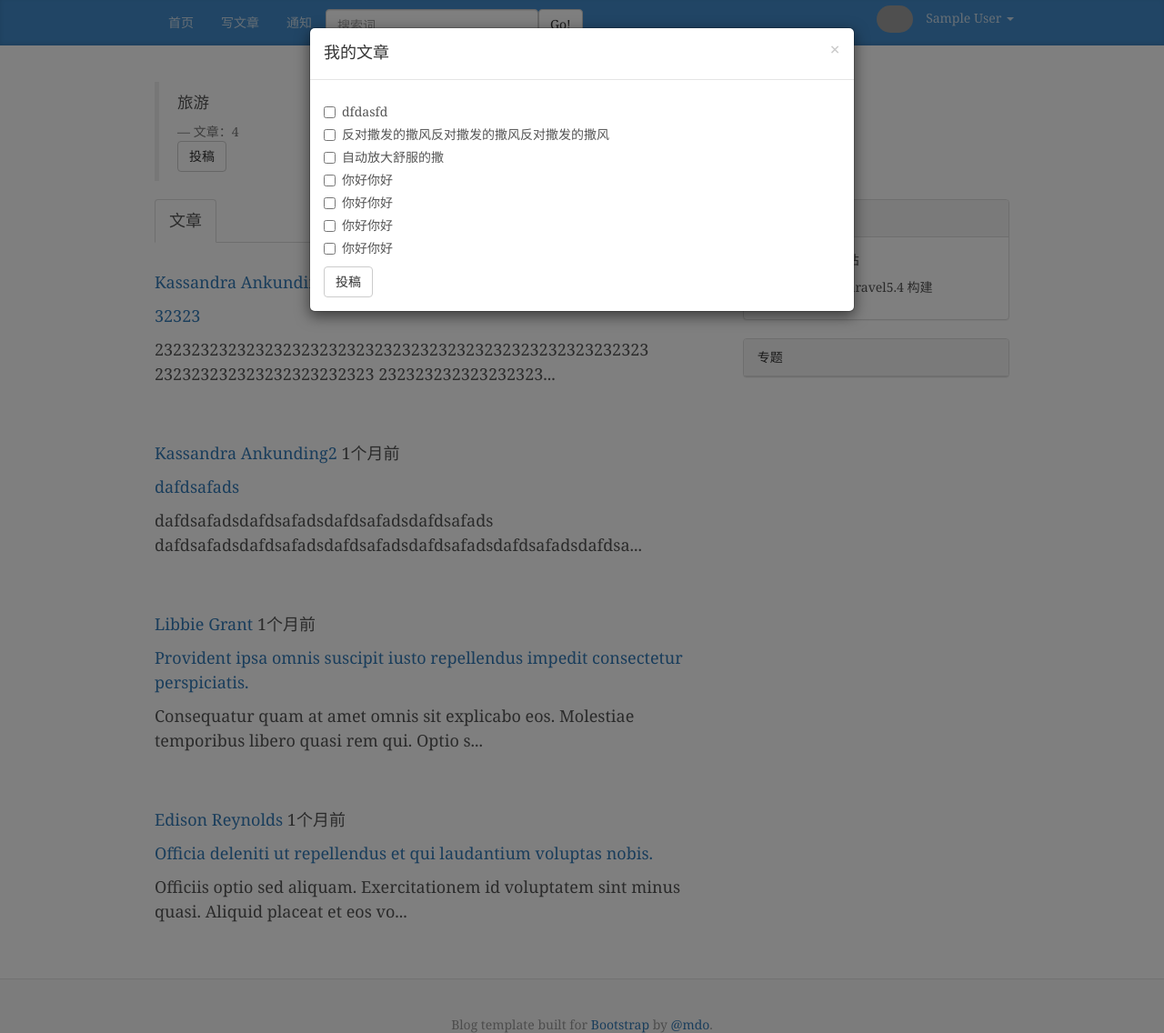
After one commit to chendaye/Laravel, a Laravel app: template resources/views/topic/show.blade.php in a window 1280 px wide, after a click on "投稿". The commit adds this page. Shown: the whole page at 91% size. Run offline with Laravel 8, Linux system fonts and the light colour scheme; the template is opened without the code that fills it, so the values that code supplies are empty; the visitor is signed in with stand-in values (Sample User, id 1); settings files or empty folders that the repository lacks are supplied; some libraries are stand-ins or nearby versions; grey boxes are pictures that could not be loaded.

Commit message:
user center

```diff
--- a/app/Providers/AppServiceProvider.php
+++ b/app/Providers/AppServiceProvider.php
@@ -2,12 +2,15 @@
 
 namespace App\Providers;
 
+use App\Topic;
 use Illuminate\Support\ServiceProvider;
 use Illuminate\Support\Facades\Schema;
+use Illuminate\View\View;
 
 class AppServiceProvider extends ServiceProvider
 {
     /**
+     * 每一个请求都会经过这里
      * Bootstrap any application services.
      *启动的时候会执行
      * @return void
@@ -16,6 +19,11 @@ class AppServiceProvider extends ServiceProvider
     {
         //5.4 默认编码是 mbstring  4个字节对应一个字符 => 767/4 = 191  原先“max key length is 767 bytes”
         Schema::defaultStringlength(191);
+        //给每一个页面注入专题模块
+        \View::composer('layout.sidebar', function ($view){
+            $topics =  Topic::all();
+            $view->with('topics', $topics);
+        });
     }
 
     /**
--- /dev/null
+++ b/app/Topic.php
@@ -0,0 +1,9 @@
+<?php
+
+namespace App;
+
+
+class Topic extends Model
+{
+    //
+}
--- a/app/User.php
+++ b/app/User.php
@@ -47,7 +47,7 @@ class User extends AuthentiUsers
     }
 
     /**
-     * 当前用户 是否 被 每一个  $uid 关注了
+     * 当前用户 是否 被 某一个  $uid 关注了
      * @param $uid
      * @return mixed
      */
@@ -85,7 +85,7 @@ class User extends AuthentiUsers
      * @param $uid
      * @return mixed
      */
-    public function unFun($uid)
+    public function unFan($uid)
     {
         //实例一个Fun对象
         $fan = new Fan();
--- /dev/null
+++ b/public/js/focus.js
@@ -0,0 +1,46 @@
+//绕过token
+$.ajaxSetup({
+    headers: {
+        'X-CSRF-TOKEN': $('meta[name="csrf-token"]').attr('content')
+    }
+});
+$(".like-button").click(function (event) {
+    target = $(event.target);
+    var current_like = target.attr("like-value");
+    var user_id = target.attr("like-user");
+    //var _token = target.attr("_token");
+    // 已经关注了
+    if (current_like == 1) {
+        // 取消关注
+        $.ajax({
+            url: "/Laravel/user/" + user_id + "/unFan",
+            method: "POST",
+            //data: {"_token": _token},
+            dataType: "json",
+            success: function success(data) {
+                if (data.error != 0) {
+                    return;
+                }
+                target.attr("like-value", 0);
+                target.text("关注");
+            }
+        });
+    } else {
+        // 取消关注
+        $.ajax({
+            url: "/Laravel/user/" + user_id + "/fan",
+            method: "POST",
+            //data: {"_token": _token},
+            dataType: "json",
+            success: function success(data) {
+                if (data.error != 0) {
+                    alert(data.msg);
+                    return;
+                }
+
+                target.attr("like-value", 1);
+                target.text("取消关注");
+            }
+        });
+    }
+});
--- a/resources/views/layout/main.blade.php
+++ b/resources/views/layout/main.blade.php
@@ -53,6 +53,7 @@
 <script src="https://cdn.bootcss.com/bootstrap/3.3.7/js/bootstrap.min.js"></script>
 <script type="text/javascript" src="/Laravel/public/js/wangEditor.min.js"></script>
 <script src="/Laravel/public/js/ylaravel.js"></script>
+<script src="/Laravel/public/js/focus.js"></script>
 
 </body>
 </html>
--- a/resources/views/layout/sidebar.blade.php
+++ b/resources/views/layout/sidebar.blade.php
@@ -22,19 +22,12 @@
         </div>
 
         <ul class="category-root list-group">
+            @foreach($topics as $topic)
             <li class="list-group-item">
-                <a href="/topic/1">旅游
+                <a href="/Laravel/topic/{{ $topic->id }}">{{ $topic->name }}
                 </a>
             </li>
-            <li class="list-group-item">
-                <a href="/topic/2">轻松
-                </a>
-            </li>
-            <li class="list-group-item">
-                <a href="/topic/5">测试专题
-                </a>
-            </li>
+            @endforeach
         </ul>
-
     </aside>
 </div>
--- a/resources/views/post/index.blade.php
+++ b/resources/views/post/index.blade.php
@@ -35,7 +35,7 @@
         @foreach($post as $key => $val)
         <div class="blog-post">
             <h2 class="blog-post-title"><a href="/Laravel/posts/{{$val->id}}" >{{$val->title}}</a></h2>
-            <p class="blog-post-meta">{{$val->created_at->toFormattedDateString()}} <a href="/user/{{ $val->user_id }}">{{ $val->user->name }}</a></p>
+            <p class="blog-post-meta">{{$val->created_at->toFormattedDateString()}} <a href="/Laravel/user/{{ $val->user_id }}">{{ $val->user->name }}</a></p>
 
             <p>{!! str_limit($val->content, 1000, '......') !!}
             <p class="blog-post-meta">赞 {{ $val->all_zan_count }}  | 评论 {{ $val->comment_count }}</p>
--- /dev/null
+++ b/resources/views/topic/show.blade.php
@@ -0,0 +1,110 @@
+@extends('layout.main')
+@section('content')
+<div class="col-sm-8">
+    <blockquote>
+        <p>旅游</p>
+        <footer>文章：4</footer>
+        <button class="btn btn-default topic-submit"  data-toggle="modal" data-target="#topic_submit_modal" topic-id="1" _token="MESUY3topeHgvFqsy9EcM916UWQq6khiGHM91wHy" type="button">投稿</button>
+    </blockquote>
+</div>
+<div class="modal fade" id="topic_submit_modal" tabindex="-1" role="dialog" >
+    <div class="modal-dialog" role="document">
+        <div class="modal-content">
+            <div class="modal-header">
+                <button type="button" class="close" data-dismiss="modal" aria-label="Close"><span aria-hidden="true">&times;</span></button>
+                <h4 class="modal-title" id="myModalLabel">我的文章</h4>
+            </div>
+            <div class="modal-body">
+                <form action="/topic/1/submit">
+                    <div class="checkbox">
+                        <label>
+                            <input type="checkbox" name="post_ids[]" value="56">
+                            dfdasfd
+                        </label>
+                    </div>
+                    <div class="checkbox">
+                        <label>
+                            <input type="checkbox" name="post_ids[]" value="57">
+                            反对撒发的撒风反对撒发的撒风反对撒发的撒风
+                        </label>
+                    </div>
+                    <div class="checkbox">
+                        <label>
+                            <input type="checkbox" name="post_ids[]" value="58">
+                            自动放大舒服的撒
+                        </label>
+                    </div>
+                    <div class="checkbox">
+                        <label>
+                            <input type="checkbox" name="post_ids[]" value="59">
+                            你好你好
+                        </label>
+                    </div>
+                    <div class="checkbox">
+                        <label>
+                            <input type="checkbox" name="post_ids[]" value="60">
+                            你好你好
+                        </label>
+                    </div>
+                    <div class="checkbox">
+                        <label>
+                            <input type="checkbox" name="post_ids[]" value="61">
+                            你好你好
+                        </label>
+                    </div>
+                    <div class="checkbox">
+                        <label>
+                            <input type="checkbox" name="post_ids[]" value="62">
+                            你好你好
+                        </label>
+                    </div>
+                    <button type="submit" class="btn btn-default">投稿</button>
+                </form>
+            </div>
+        </div>
+    </div>
+</div>
+<div class="col-sm-8 blog-main">
+    <div class="nav-tabs-custom">
+        <ul class="nav nav-tabs">
+            <li class="active"><a href="#tab_1" data-toggle="tab" aria-expanded="true">文章</a></li>
+        </ul>
+        <div class="tab-content">
+            <div class="tab-pane active" id="tab_1">
+                <div class="blog-post" style="margin-top: 30px">
+                    <p class=""><a href="/user/5">Kassandra Ankunding2</a> 1个月前</p>
+                    <p class=""><a href="/posts/55" >32323</a></p>
+
+                    <p>232323232323232323232323232323232323232323232323232323
+                        232323232323232323232323
+                        232323232323232323...</p>
+                </div>
+                <div class="blog-post" style="margin-top: 30px">
+                    <p class=""><a href="/user/5">Kassandra Ankunding2</a> 1个月前</p>
+                    <p class=""><a href="/posts/54" >dafdsafads</a></p>
+
+                    <p>dafdsafadsdafdsafadsdafdsafadsdafdsafads
+
+                        dafdsafadsdafdsafadsdafdsafadsdafdsafadsdafdsafadsdafdsa...</p>
+                </div>
+                <div class="blog-post" style="margin-top: 30px">
+                    <p class=""><a href="/user/51">Libbie Grant</a> 1个月前</p>
+                    <p class=""><a href="/posts/1" >Provident ipsa omnis suscipit iusto repellendus impedit consectetur perspiciatis.</a></p>
+
+                    <p>Consequatur quam at amet omnis sit explicabo eos. Molestiae temporibus libero quasi rem qui. Optio s...</p>
+                </div>
+                <div class="blog-post" style="margin-top: 30px">
+                    <p class=""><a href="/user/52">Edison Reynolds</a> 1个月前</p>
+                    <p class=""><a href="/posts/2" >Officia deleniti ut repellendus et qui laudantium voluptas nobis.</a></p>
+
+                    <p>Officiis optio sed aliquam. Exercitationem id voluptatem sint minus quasi. Aliquid placeat et eos vo...</p>
+                </div>
+            </div>
+
+        </div>
+        <!-- /.tab-content -->
+    </div>
+
+
+</div><!-- /.blog-main -->
+@endsection
--- a/routes/web.php
+++ b/routes/web.php
@@ -63,6 +63,12 @@ Route::post('user/me/set', '\App\Http\Controllers\UserController@store');
 //个人中心
 Route::get('user/{user}', '\App\Http\Controllers\UserController@show');
 //关注某人
-Route::post('user/{user}/fan', '\App\Http\Controllers\UserController@fun');
+Route::post('user/{user}/fan', '\App\Http\Controllers\UserController@fan');
 //取消关注某人
-Route::post('user/{user}/unFan', '\App\Http\Controllers\UserController@unFun');
+Route::post('user/{user}/unFan', '\App\Http\Controllers\UserController@unFan');
+
+
+//专题页详情
+Route::get('topic/{topic}', '\App\Http\Controllers\TopicController@show');
+//投稿
+Route::post('topic/{topic}/submit', '\App\Http\Controllers\TopicController@submit');
```
Also changed, not shown: app/Http/Controllers/TopicController.php (added, +19 -0 lines), app/Http/Controllers/UserController.php (+38 -0 lines), app/Post.php (+31 -0 lines), app/PostTopic.php (added, +8 -0 lines), resources/views/layout/focus.blade.php (added, +11 -0 lines), resources/views/user/show.blade.php (+4 -7 lines), database/migrations/2017_06_26_044306_create_topics_table.php (added), database/migrations/2017_06_26_044543_create_post_topic__table.php (added), public/js/ylaravel.js.
